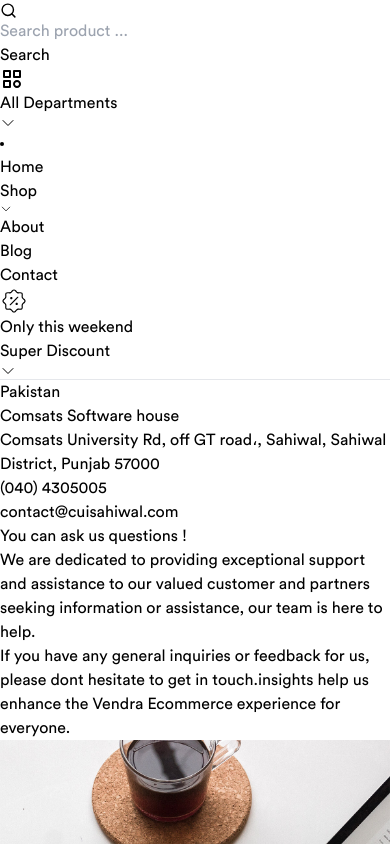
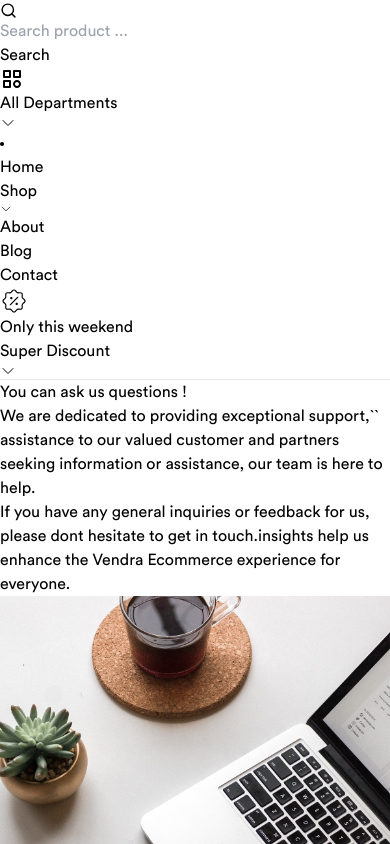
Before and after one commit to khawardev/vendra-mern-app, a React (Vite) app: page /contact in a window 390 px wide. Shown: the part 464-1308 px from the top of the page. Built offline with nearby package versions, Linux system fonts and the light colour scheme.

Commit message:
Contact responsiveness

```diff
--- a/src/pages/Contact/ContactPage.jsx
+++ b/src/pages/Contact/ContactPage.jsx
@@ -1,8 +1,8 @@
 import contact from '../../assets/images/contact-1.jpg';
 const ContactPage = () => {
     return (
-        <main className=" w-11/12 m-auto py-20">
-            <section className='my-10'>
+        <main className=" w-11/12 m-auto md:py-20 py-3">
+            {/* <section className='my-10'>
                 <div className='flex'>
                     <p className=' text-2xl text-gray-700 bg-green-200 mb-2 px-5 rounded-full font-bold'>Pakistan</p>
                 </div>
@@ -12,23 +12,23 @@ const ContactPage = () => {
                     <p> (040) 4305005</p>
                     <a href="" className='text-blue-500'>contact@cuisahiwal.com</a>
                </div>
-            </section>
+            </section> */}
             <section className="my-10">
                 <p className=" text-2xl text-gray-600 mb-4">You can ask us questions !</p>
-                <p className=" text-5xl ">We are dedicated to providing exceptional support and assistance to our valued customer and partners  seeking information or assistance, our team is here to help.</p>
+                <p className=" md:text-5xl text-xl  font-bold leading-6  ">We are dedicated to providing exceptional support,`` assistance to our valued customer and partners  seeking information or assistance, our team is here to help.</p>
             </section>
 
 
-            <section className='flex gap-32 items-center py-10 '>
+            <section className='md:flex gap-32 items-center py-10 '>
                 <div className='w-full '>
-                    <p className=' text-xl mb-10 bg-gray-100 p-4  shadow rounded-lg'>If you have any general inquiries or feedback for us, please dont hesitate to get in touch.insights help us enhance the Vendra Ecommerce experience for everyone.</p>
+                    <p className=' text-xl mb-10'>If you have any general inquiries or feedback for us, please dont hesitate to get in touch.insights help us enhance the Vendra Ecommerce experience for everyone.</p>
                     <img src={contact}  className='rounded-xl' alt="" />
                 </div>
-                <div className='w-full shadow-xl bg-gray-100 p-14 rounded-xl'>
+                <div className='w-full md:shadow-xl md:bg-gray-100 md:p-14  rounded-xl md:mt-0 mt-10'>
                     <p className='text-3xl  font-extrabold '>Get in Touch</p>
                     <p className='text-xl text-gray-600'>If you have any query feel free to Contact us</p>
                     <form action="">
-                        <section className='flex  items-center gap-12 my-8'>
+                        <section className='flex  items-center md:gap-12 gap-5 my-8'>
                             <section className='w-full'>
                                 <div className='flex'>
                                     <p className=' mb-2 bg-white flex py-1 px-4 border rounded-tr-full  rounded-br-full rounded-tl-full shadow-lg' >Name</p>
@@ -53,7 +53,7 @@ const ContactPage = () => {
                             <div className='flex'>
                                 <p className=' mb-2 shadow-lg bg-white flex py-1 px-4 border rounded-tr-full  rounded-br-full rounded-tl-full' >Message</p>
                             </div>
-                            <textarea type="text" className='w-full py-2 shadow-sm  px-4  focus:border-yellow-500 focus:border  outline-none' name="" id="" cols="30" rows="10" />
+                            <textarea type="text" className='w-full py-2 shadow-sm  px-4 border  focus:border-yellow-500 focus:border  outline-none' name="" id="" cols="30" rows="10" />
                         </section>
 
 
```
